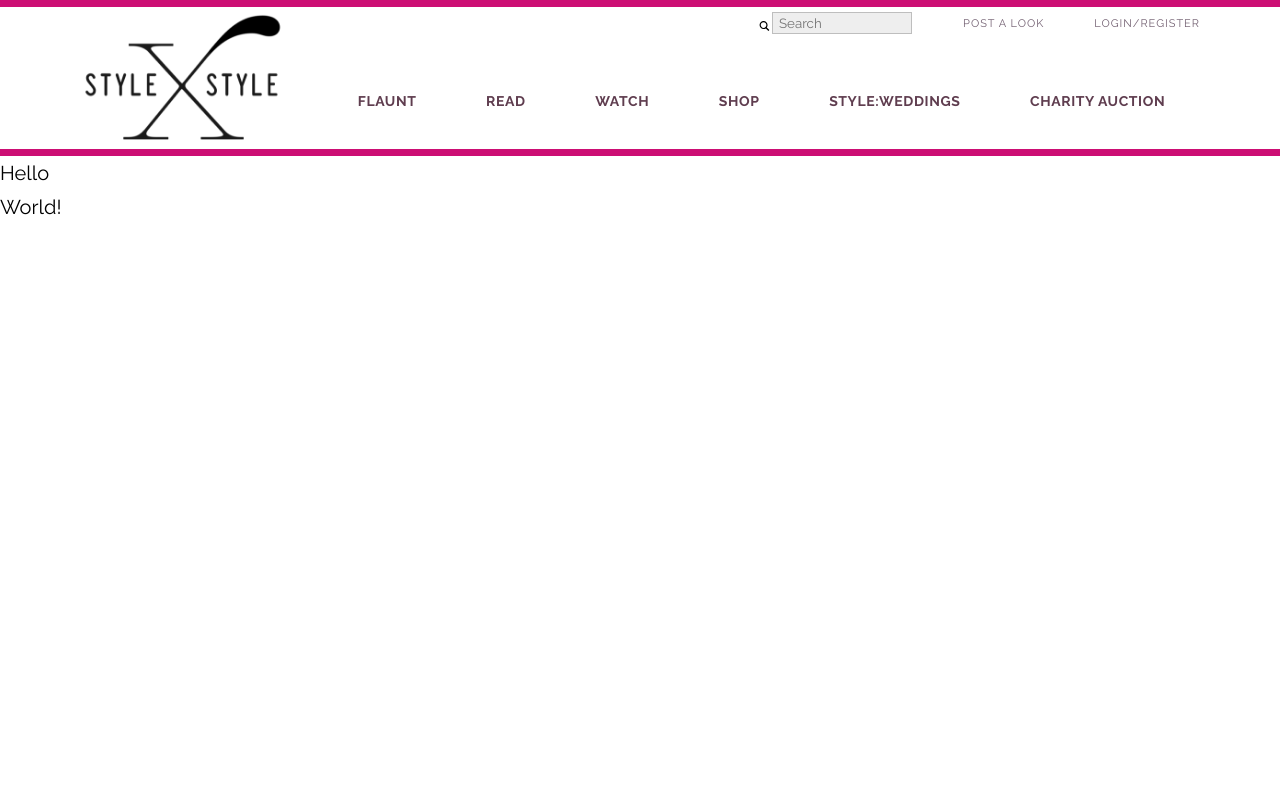
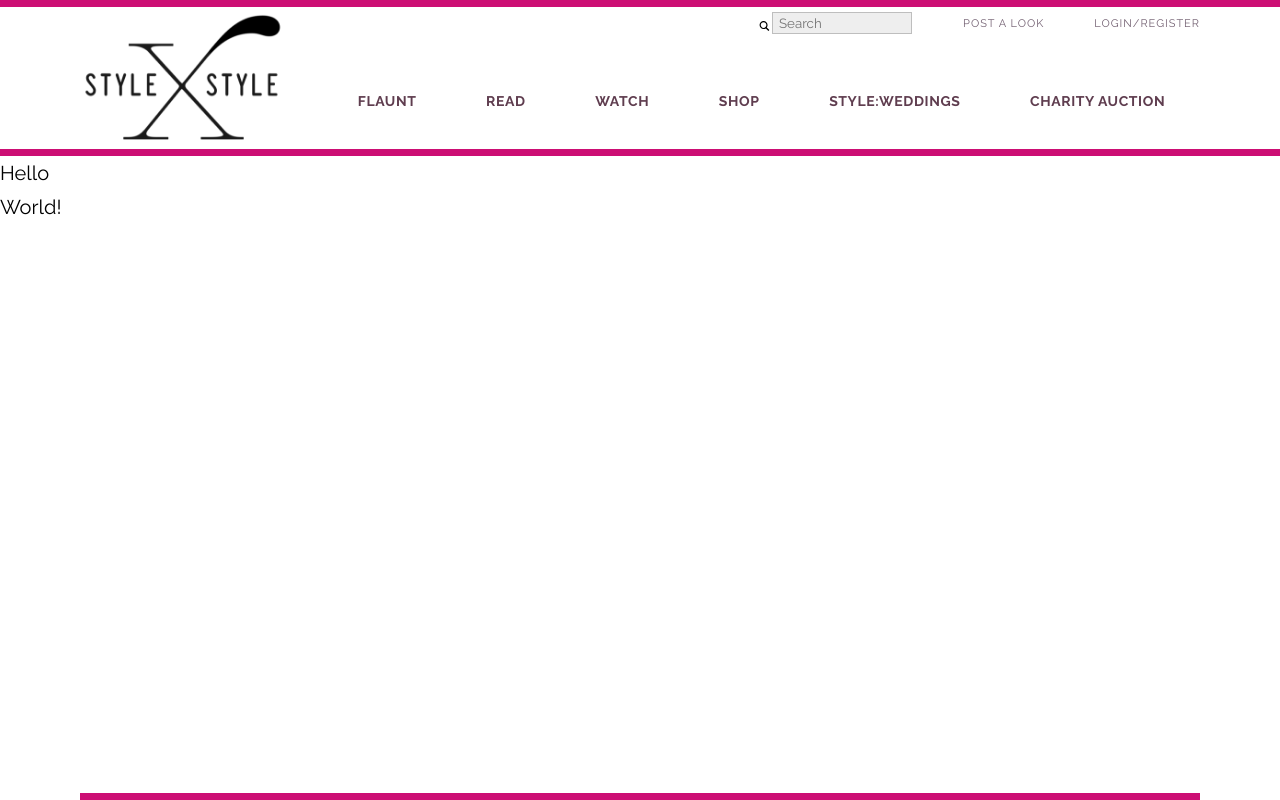
Before and after one commit to roysatadru/styleXstyle, a React (Create React App) app: page / in a window 1280 px wide. Built offline with nearby package versions, Linux system fonts and the light colour scheme.

Commit message:
Layout{ set min-height; } & pushed <Footer /> down

```diff
--- a/src/components/Footer/Footer.js
+++ b/src/components/Footer/Footer.js
@@ -1,3 +1,11 @@
-const footer = () => <div></div>;
+import HorizontalBar from '../UI/HorizontalBar';
+
+import classes from './Footer.module.scss';
+
+const footer = () => (
+    <div className={classes.Footer}>
+      <HorizontalBar />
+    </div>
+);
 
 export default footer;
--- /dev/null
+++ b/src/components/Footer/Footer.module.scss
@@ -0,0 +1,3 @@
+.Footer {
+  grid-column: center-start / center-end;
+}
--- a/src/components/Layout/Layout.js
+++ b/src/components/Layout/Layout.js
@@ -3,10 +3,10 @@ import Footer from '../Footer/Footer';
 
 import classes from './Layout.module.scss';
 
-const layout = (props) => (
+const layout = props => (
   <div className={classes.Layout}>
     <Header />
-    {props.children}
+    <div className={classes.Main}>{props.children}</div>
     <Footer />
   </div>
 );
--- a/src/components/Layout/Layout.module.scss
+++ b/src/components/Layout/Layout.module.scss
@@ -8,4 +8,15 @@
     )
     [center-end] minmax(6rem, 1fr) [full-end];
   grid-auto-flow: row;
+
+  min-height: 100vh;
+  grid-template-rows: repeat(3, min-content) 1fr min-content;
 }
+
+.Main {
+  grid-column: full-start / full-end;
+
+  display: inherit;
+  grid-template-columns: inherit;
+  grid-auto-flow: inherit;
+}
```
Also changed, not shown: 1 other file (tests, documents, lock files or other folders).
